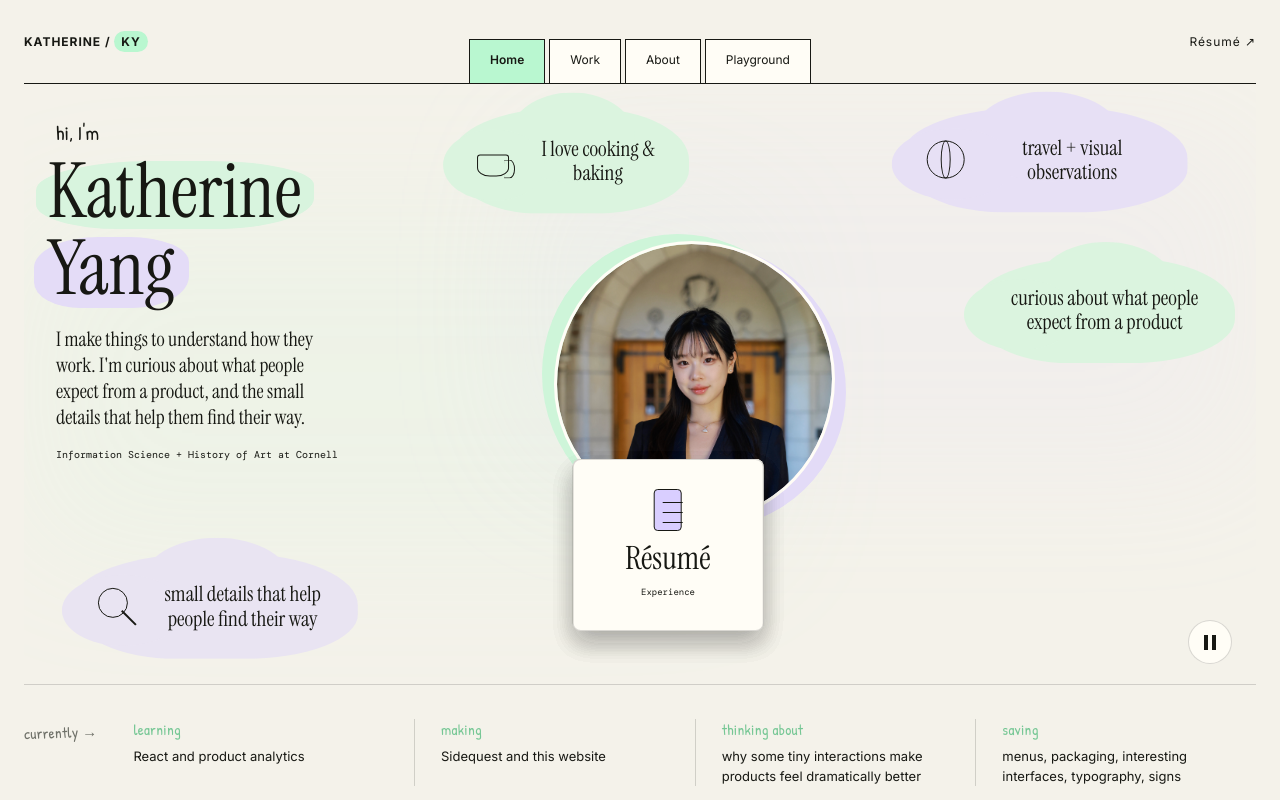
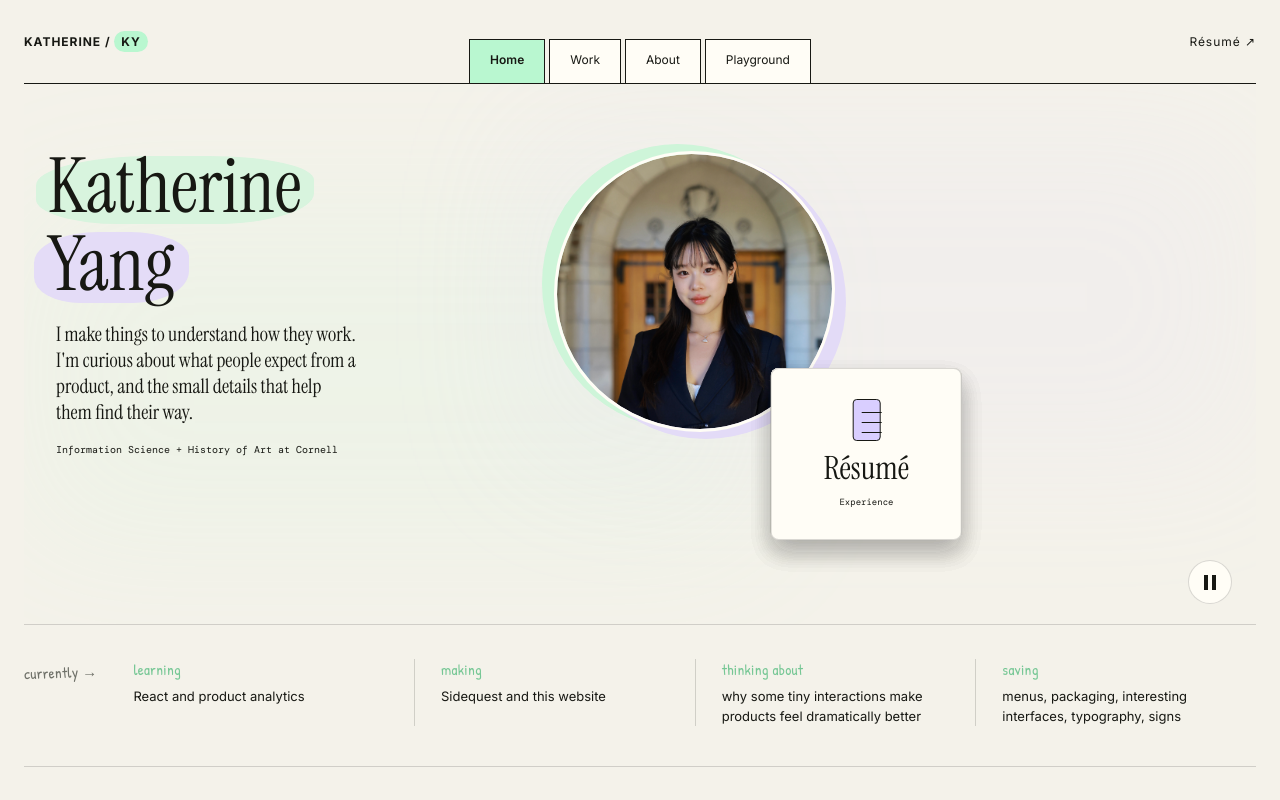
Before and after one commit to ky453/katherine-yang, a React (Vite) app: page / in a window 1280 px wide. Shown: the top 800 px of the page. Built offline with nearby package versions, Linux system fonts and the light colour scheme; a web font is replaced by a local one.

Commit message:
simplify hero

```diff
--- a/src/components/HeroCarousel.jsx
+++ b/src/components/HeroCarousel.jsx
@@ -1,6 +1,6 @@
 import { useEffect, useRef, useState } from "react";
 import { assetUrl } from "../lib/assets";
-import { arcKeyframes, arcSlots } from "../lib/heroCarousel";
+import { arcKeyframes, arcSlots, CAROUSEL_STEP_MS } from "../lib/heroCarousel";
 
 const PAGES = [
   { id: "work", title: "Work", caption: "Selected work", href: "#/work", motif: "folder" },
@@ -9,7 +9,6 @@ const PAGES = [
   { id: "resume", title: "Résumé", caption: "Experience", href: assetUrl("resume.pdf"), motif: "document", external: true },
 ];
 const SLOTS = arcSlots(PAGES.length);
-const STEP_DURATION = 6000;
 
 export default function HeroCarousel({ paused, staticLayout }) {
   const cardRefs = useRef([]);
@@ -21,10 +20,10 @@ export default function HeroCarousel({ paused, staticLayout }) {
     if (staticLayout) return;
     animations.current = cardRefs.current.map((element, index) => {
       const animation = element.animate(arcKeyframes(PAGES.length), {
-        duration: PAGES.length * STEP_DURATION,
+        duration: PAGES.length * CAROUSEL_STEP_MS,
         iterations: Infinity,
       });
-      animation.currentTime = index * STEP_DURATION;
+      animation.currentTime = index * CAROUSEL_STEP_MS;
       return animation;
     });
     return () => {
--- a/src/components/HomeHero.css
+++ b/src/components/HomeHero.css
@@ -24,22 +24,17 @@
 
 .home-landing-stage {
   position: relative;
-  height: 700px;
+  height: 580px;
   margin-inline: 24px;
 }
 
 .home-landing-intro {
   position: absolute;
   left: 0;
-  top: 7%;
+  top: 10%;
   width: 26%;
-  max-width: 350px;
-}
-.home-landing-greeting {
-  margin: 0 0 14px 8px;
-  font-size: 24px;
-  line-height: 1.2;
-  letter-spacing: 0;
+  max-width: 370px;
+  padding-top: 14px;
 }
 .home-landing h1 {
   margin: 0;
@@ -63,7 +58,7 @@
   inset: 8% -14px 0;
 }
 .home-landing-statement {
-  max-width: 290px;
+  max-width: 330px;
   margin: 24px 0 0 8px;
   font-family: "Instrument Serif", serif;
   font-size: 23px;
@@ -81,7 +76,7 @@
 .home-landing-portrait {
   position: absolute;
   left: 43%;
-  top: 24%;
+  top: 10%;
   width: 28%;
   max-width: 360px;
   aspect-ratio: 1;
@@ -117,7 +112,7 @@
 .hero-carousel {
   position: absolute;
   left: 26%;
-  top: 60%;
+  top: 48%;
   width: 70%;
   height: 248px;
   z-index: 3;
@@ -154,7 +149,6 @@
   box-shadow: 0 16px 28px rgba(23, 24, 19, 0.12);
 }
 .hero-carousel-link:focus-visible,
-.home-landing-cloud:focus-visible,
 .home-landing-motion:focus-visible { outline: 2px solid var(--ink); outline-offset: 4px; }
 .hero-carousel-title { font-family: "Instrument Serif", serif; font-size: 32px; line-height: 1.1; letter-spacing: 0; }
 .hero-carousel-caption { font-family: "DM Mono", monospace; font-size: 9px; line-height: 1.5; letter-spacing: 0; text-align: center; }
@@ -171,56 +165,6 @@
 .hero-motif--spark::after { inset: 5px; background: var(--mint); clip-path: polygon(50% 0, 63% 36%, 100% 50%, 63% 64%, 50% 100%, 37% 64%, 0 50%, 37% 36%); }
 .hero-motif--document::before { inset: 0 7px; border: 1.5px solid currentColor; border-radius: 4px; background: var(--lavender); }
 .hero-motif--document::after { left: 16px; top: 13px; width: 20px; height: 1px; background: currentColor; box-shadow: 0 10px currentColor, 0 20px currentColor; }
-.hero-motif--cup::before { inset: 13px 6px 3px 0; border: 1.5px solid currentColor; border-radius: 3px 3px 40% 40%; }
-.hero-motif--cup::after { right: 0; top: 18px; width: 10px; height: 17px; border: 1.5px solid currentColor; border-left: none; border-radius: 0 50% 50% 0; }
-.hero-motif--globe::before { inset: 0; border: 1.5px solid currentColor; border-radius: 50%; }
-.hero-motif--globe::after { inset: 0 14px; border: 1.5px solid currentColor; border-radius: 50%; }
-.hero-motif--lens::before { inset: 0 8px 8px 0; border: 1.5px solid currentColor; border-radius: 50%; }
-.hero-motif--lens::after { right: 0; bottom: 0; width: 20px; height: 2px; background: currentColor; transform: rotate(45deg); transform-origin: right; }
-
-.home-landing-facts { display: contents; }
-.home-landing-fact { position: absolute; z-index: 1; }
-.home-landing-cloud {
-  --cloud-fill: color-mix(in srgb, var(--mint) 42%, var(--paper));
-  position: relative;
-  isolation: isolate;
-  display: flex;
-  align-items: center;
-  justify-content: center;
-  gap: 16px;
-  min-height: 120px;
-  padding: 26px 24px;
-  background: var(--cloud-fill);
-  border-radius: 45% 42% 40% 36% / 44% 49% 42% 46%;
-  font-family: "Instrument Serif", serif;
-  font-size: 24px;
-  line-height: 1.15;
-  letter-spacing: 0;
-  text-align: center;
-  animation: home-landing-cloud-drift 10s ease-in-out infinite alternate;
-}
-.home-landing-cloud::before,
-.home-landing-cloud::after {
-  content: "";
-  position: absolute;
-  z-index: -1;
-  pointer-events: none;
-  background: var(--cloud-fill);
-  border-radius: 50%;
-}
-.home-landing-cloud::before { left: 24%; top: -15%; width: 53%; height: 86%; }
-.home-landing-cloud::after { left: -4%; top: 20%; width: 43%; height: 68%; }
-.home-landing-cloud .hero-motif { width: 38px; height: 38px; }
-.home-landing-cloud:hover > span:last-child,
-.home-landing-cloud:focus-visible > span:last-child { text-decoration: underline; text-underline-offset: 4px; }
-.home-landing-fact--cooking { left: 34%; top: 1%; width: 20%; }
-.home-landing-fact--travel { left: 72%; top: 1%; width: 24%; }
-.home-landing-fact--travel .home-landing-cloud { --cloud-fill: color-mix(in srgb, var(--lavender) 50%, var(--paper)); animation-duration: 13s; animation-delay: -4s; }
-.home-landing-fact--people { left: 78%; top: 29%; width: 22%; }
-.home-landing-fact--people .home-landing-cloud { animation-duration: 12s; animation-delay: -7s; }
-.home-landing-fact--details { left: 2%; bottom: 4px; width: 24%; }
-.home-landing-fact--details .home-landing-cloud { --cloud-fill: color-mix(in srgb, var(--lavender) 40%, var(--paper)); font-size: 23px; animation-duration: 14s; animation-delay: -2s; }
-@keyframes home-landing-cloud-drift { from { transform: translate(0, 2px); } to { transform: translate(3px, -3px); } }
 
 .home-landing-motion {
   position: absolute;
@@ -238,33 +182,26 @@
   cursor: pointer;
 }
 .home-landing-motion:hover { background: var(--mint); }
-.home-landing-motion:disabled { opacity: 0.45; cursor: default; }
 .hero-motion-icon { width: 12px; height: 15px; border-inline: 4px solid currentColor; }
 .hero-motion-icon--play { width: 0; height: 0; border: 8px solid transparent; border-right: 0; border-left: 12px solid currentColor; margin-left: 3px; }
-.home-landing[data-motion-paused="true"] .home-landing-cloud { animation-play-state: paused; }
 
 @media (max-width: 1250px) {
   .home-landing h1 { font-size: 76px; }
   .home-landing-statement { font-size: 22px; }
-  .home-landing-cloud { padding-inline: 20px; font-size: 22px; gap: 12px; }
   .hero-carousel-title { font-size: 28px; }
 }
 @media (min-width: 1101px) and (max-height: 800px) {
   .home-landing { padding-block: 20px; }
-  .home-landing-stage { height: 560px; }
-  .home-landing-intro { top: 3%; }
-  .home-landing-greeting { font-size: 20px; margin-bottom: 8px; }
+  .home-landing-stage { height: 500px; }
+  .home-landing-intro { top: 6%; }
   .home-landing h1 { font-size: 76px; }
   .home-landing-statement { font-size: 20px; margin-top: 18px; }
   .home-landing-studies { margin-top: 16px; }
-  .home-landing-portrait { top: 25%; max-width: 275px; }
-  .hero-carousel { top: 59%; height: 200px; }
+  .home-landing-portrait { top: 10%; max-width: 275px; }
+  .hero-carousel { top: 48%; height: 200px; }
   .hero-carousel-card { height: 172px; }
   .hero-carousel-link { gap: 10px; padding-block: 14px; }
   .hero-carousel-link .hero-motif { width: 42px; height: 42px; }
-  .home-landing-cloud { min-height: 105px; font-size: 21px; padding-block: 20px; }
-  .home-landing-fact--people { top: 28%; }
-  .home-landing-fact--details .home-landing-cloud { font-size: 21px; }
 }
 @media (max-width: 1100px) {
   .home-landing-stage {
@@ -276,13 +213,10 @@
     margin-inline: 16px;
   }
   .home-landing-intro,
-  .home-landing-portrait,
-  .home-landing-fact { position: relative; inset: auto; width: 100%; }
+  .home-landing-portrait { position: relative; inset: auto; width: 100%; }
   .home-landing h1 { font-size: 74px; }
   .home-landing-portrait { justify-self: center; width: 85%; max-width: 320px; }
   .hero-carousel { position: relative; inset: auto; width: 100%; grid-column: 1 / -1; height: 260px; }
-  .home-landing-fact { max-width: 360px; justify-self: center; }
-  .home-landing-cloud { min-height: 130px; }
   .home-landing-motion { position: relative; justify-self: end; grid-column: 1 / -1; }
 }
 @media (max-width: 600px) {
@@ -298,14 +232,9 @@
   .hero-carousel-link .hero-motif { width: 38px; height: 38px; }
   .hero-carousel-title { font-size: 26px; }
   .hero-carousel-caption { font-size: 9px; }
-  .home-landing-facts { display: grid; grid-template-columns: repeat(2, minmax(0, 1fr)); gap: 28px 18px; padding-top: 10px; }
-  .home-landing-cloud { min-height: 155px; height: 100%; padding: 20px 14px; flex-direction: column; font-size: 21px; }
-  .home-landing-fact--details .home-landing-cloud { font-size: 21px; }
-  .home-landing-cloud .hero-motif { width: 30px; height: 30px; }
   .home-landing-motion { align-self: flex-end; }
 }
 @media (prefers-reduced-motion: reduce) {
-  .home-landing-cloud { animation: none; }
   .hero-carousel-link { transition: none; }
   .hero-carousel-link:hover,
   .hero-carousel-link:focus-visible { transform: none; }
--- a/src/components/HomeHero.jsx
+++ b/src/components/HomeHero.jsx
@@ -2,13 +2,6 @@ import { useCallback, useEffect, useRef, useState, useSyncExternalStore } from "
 import { assetUrl } from "../lib/assets";
 import HeroCarousel from "./HeroCarousel";
 import "./HomeHero.css";
-
-const FACTS = [
-  { id: "cooking", text: "I love cooking & baking", href: "#/playground", motif: "cup" },
-  { id: "travel", text: "travel + visual observations", href: "#/playground", motif: "globe" },
-  { id: "people", text: "curious about what people expect from a product", href: "#/work" },
-  { id: "details", text: "small details that help people find their way", href: "#/work", motif: "lens" },
-];
 
 function useMediaQuery(query) {
   const subscribe = useCallback((listener) => {
@@ -45,7 +38,6 @@ export default function HomeHero() {
       aria-labelledby="home-hero-title" data-motion-paused={motionPaused}>
       <div className="home-landing-stage">
         <div className="home-landing-intro">
-          <p className="home-landing-greeting hand">hi, I&apos;m</p>
           <h1 id="home-hero-title"><span>Katherine</span>{" "}<span>Yang</span></h1>
           <p className="home-landing-statement">
             I make things to understand how they work. I&apos;m curious about
@@ -64,23 +56,14 @@ export default function HomeHero() {
 
         <HeroCarousel paused={motionPaused} staticLayout={reducedMotion || compact} />
 
-        <div className="home-landing-facts">
-          {FACTS.map((fact) => (
-            <div className={`home-landing-fact home-landing-fact--${fact.id}`} key={fact.id}>
-              <a className="home-landing-cloud" href={fact.href}>
-                {fact.motif && <span className={`hero-motif hero-motif--${fact.motif}`} aria-hidden="true" />}
-                <span>{fact.text}</span>
-              </a>
-            </div>
-          ))}
-        </div>
-
-        <button className="home-landing-motion" type="button"
-          aria-label={reducedMotion ? "Motion disabled by system preference" : paused ? "Resume motion" : "Pause motion"}
-          title={reducedMotion ? "Motion disabled by system preference" : paused ? "Resume motion" : "Pause motion"}
-          aria-pressed={paused} disabled={reducedMotion} onClick={() => setPaused(!paused)}>
-          <span className={paused ? "hero-motion-icon hero-motion-icon--play" : "hero-motion-icon"} aria-hidden="true" />
-        </button>
+        {!compact && !reducedMotion && (
+          <button className="home-landing-motion" type="button"
+            aria-label={paused ? "Resume motion" : "Pause motion"}
+            title={paused ? "Resume motion" : "Pause motion"}
+            aria-pressed={paused} onClick={() => setPaused(!paused)}>
+            <span className={paused ? "hero-motion-icon hero-motion-icon--play" : "hero-motion-icon"} aria-hidden="true" />
+          </button>
+        )}
       </div>
     </section>
   );
--- a/src/lib/heroCarousel.js
+++ b/src/lib/heroCarousel.js
@@ -1,3 +1,7 @@
+export const CAROUSEL_PAUSE_MS = 1800;
+export const CAROUSEL_SWIPE_MS = 1320;
+export const CAROUSEL_STEP_MS = CAROUSEL_PAUSE_MS + CAROUSEL_SWIPE_MS;
+
 export function arcSlots(count) {
   if (count < 2) return [{ left: "50%", top: "12%" }];
   return Array.from({ length: count }, (_, index) => {
@@ -11,19 +15,20 @@ export function arcSlots(count) {
 
 export function arcKeyframes(count) {
   const slots = arcSlots(count);
-  const frame = (slot, offset, opacity = 1) => ({
-    ...slot, offset, opacity, pointerEvents: opacity === 0 ? "none" : "auto",
+  const duration = count * CAROUSEL_STEP_MS;
+  const frame = (slot, time, opacity = 1) => ({
+    ...slot, offset: time / duration, opacity, pointerEvents: opacity === 0 ? "none" : "auto",
     easing: "ease-in-out", transform: "translateX(-50%)",
   });
   const frames = slots.flatMap((slot, index) => [
-    frame(slot, index / count),
-    frame(slot, (index + 0.78) / count),
+    frame(slot, index * CAROUSEL_STEP_MS),
+    frame(slot, index * CAROUSEL_STEP_MS + CAROUSEL_PAUSE_MS),
   ]);
-  // Fade before wrapping so a card never sweeps across the portrait.
+  // Preserve the 480ms fade-out, 120ms hidden crossing, and 720ms fade-in.
   frames.push(
-    frame(slots.at(-1), (count - 0.14) / count, 0),
-    frame(slots[0], (count - 0.12) / count, 0),
-    frame(slots[0], 1),
+    frame(slots.at(-1), duration - 840, 0),
+    frame(slots[0], duration - 720, 0),
+    frame(slots[0], duration),
   );
   return frames;
 }
```
Also changed, not shown: 1 other file (tests, documents, lock files or other folders).
